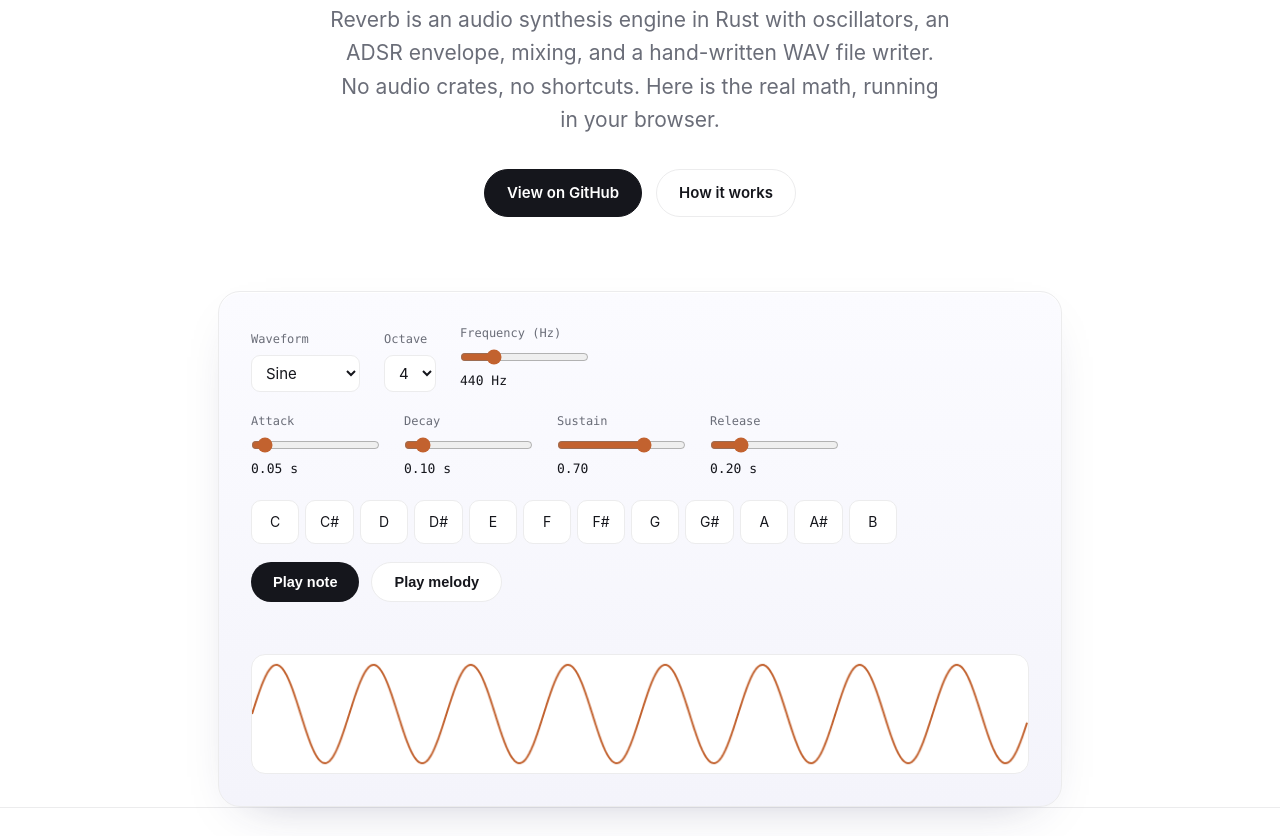
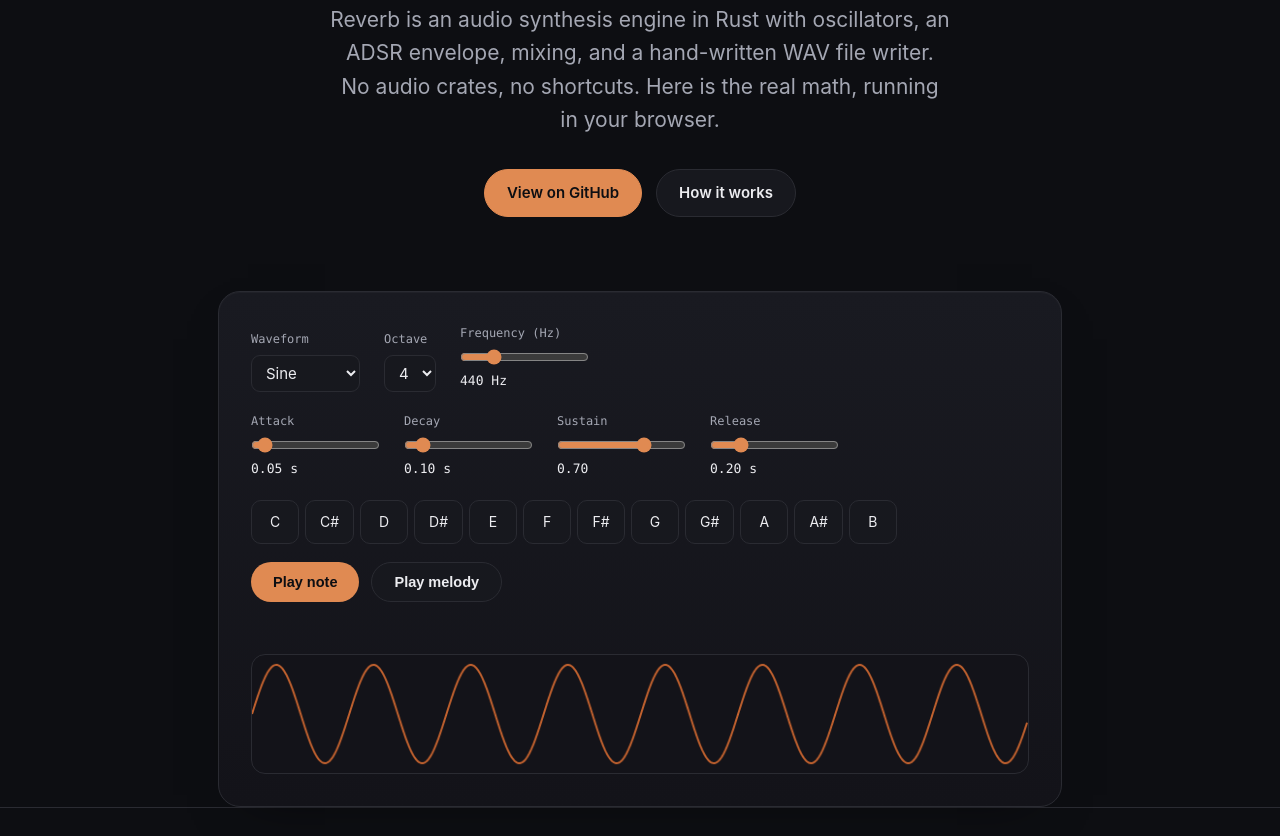
Before and after one commit to pavanchow/reverb, a plain HTML site: page docs/index.html in a window 1280 px wide. Shown: the part 424-1260 px from the top of the page. Drawn offline with Linux system fonts and the dark colour scheme.

Commit message:
docs: add dark mode via prefers-color-scheme

```diff
--- a/docs/index.html
+++ b/docs/index.html
@@ -95,6 +95,26 @@
   pre .c{color:#8a8d9a}
   footer{padding:64px 0;border-top:1px solid var(--line);text-align:center;color:var(--muted)}
   footer .name{color:var(--ink);font-weight:600}
+
+  @media (prefers-color-scheme: dark){
+    :root{
+      --accent:#e08a52;--accent-soft:#2a211b;
+      --ink:#ececf0;--muted:#a4a7b3;--faint:#71747f;
+      --line:#2a2b32;--panel:#17181e;--panel2:#1b1c22;
+    }
+    body{background:#0d0e12}
+    nav{background:rgba(13,14,18,.82)}
+    .btn.primary{background:var(--accent);color:#0d0e12;border-color:var(--accent)}
+    .btn.secondary{background:#17181e;color:var(--ink)}
+    .card{background:linear-gradient(180deg,#191a21,#131319);box-shadow:0 1px 0 rgba(255,255,255,.03) inset,0 18px 50px -30px rgba(0,0,0,.6)}
+    .field select{background:#17181e;color:var(--ink)}
+    .field output{color:var(--ink)}
+    .key{background:#17181e;color:var(--ink)}
+    .key:active,.key.playing{background:var(--accent);color:#0d0e12;border-color:var(--accent)}
+    .btn-flat{background:var(--accent);color:#0d0e12}
+    .btn-flat.secondary{background:#17181e;color:var(--ink)}
+    canvas#wave-canvas{background:#131319}
+  }
 </style>
 </head>
 <body>
```
